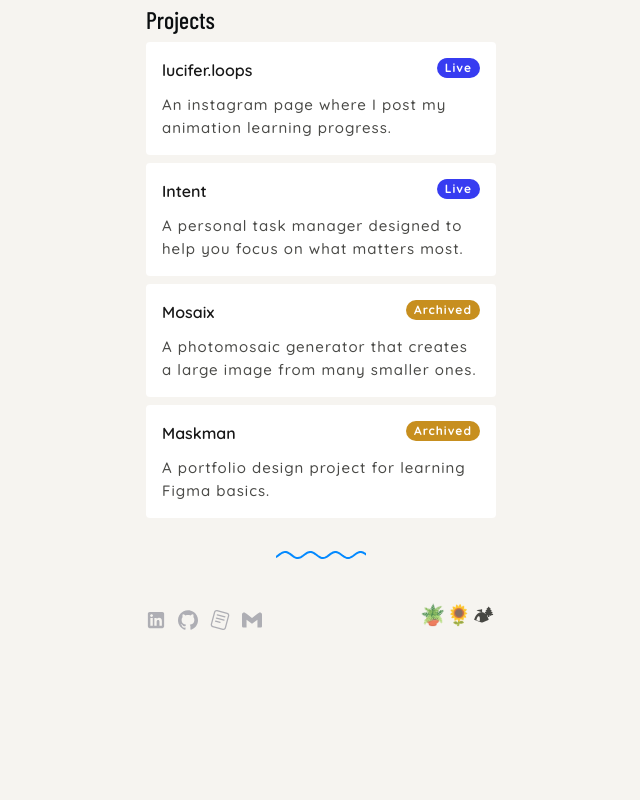
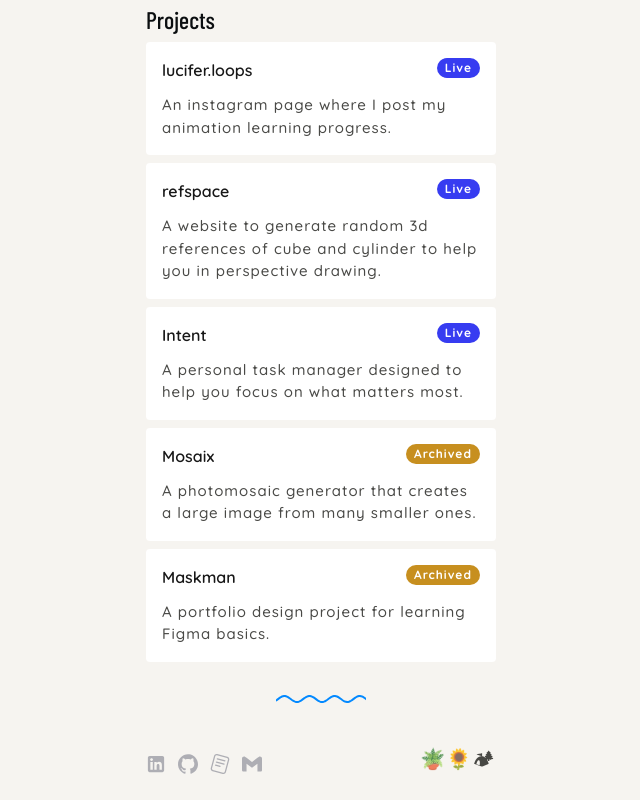
Before and after one commit to maskmanlucifer/lucifer, a React (Create React App) app: page /#/ in a window 1280 px wide. Shown: the part 1166-1966 px from the top of the page, without its empty margins (319-959 px from the left). Before the commit the page ends 1823 px from the top, so only its background shows below. Built offline with nearby package versions, Linux system fonts and the light colour scheme; a web font is replaced by a local one.

Commit message:
feat: add new project

```diff
--- a/src/constants.js
+++ b/src/constants.js
@@ -46,6 +46,12 @@ export const data = {
       description:
         "An instagram page where I post my animation learning progress.",
       projectUrl: "https://www.instagram.com/lucifer.loops/",
+      status: "Live",
+    },
+    {
+      title: "refspace",
+      description: "A website to generate random 3d references of cube and cylinder to help you in perspective drawing.",
+      projectUrl: "https://maskmanlucifer.github.io/refspace/",
       status: "Live",
     },
     {
```
